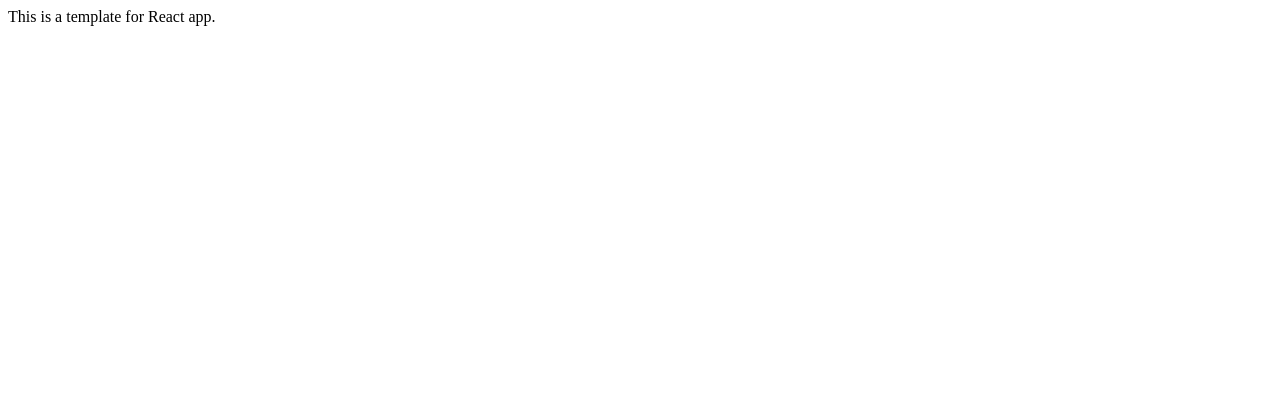
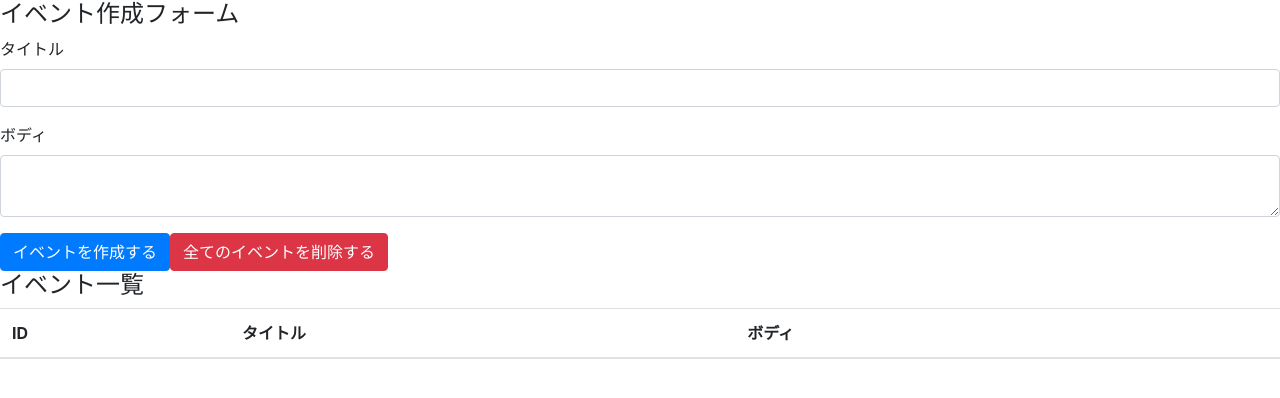
Before and after one commit to ryoya-ebisawa/react-hooks-101, a React (Create React App) app: page / in a window 1280 px wide. Shown: the top 398 px of the page. Built offline with nearby package versions, Linux system fonts and the light colour scheme.

Commit message:
create event form and event table with bootstrap

```diff
--- a/package.json
+++ b/package.json
@@ -6,6 +6,7 @@
     "@testing-library/jest-dom": "^4.2.4",
     "@testing-library/react": "^9.3.2",
     "@testing-library/user-event": "^7.1.2",
+    "bootstrap": "4.3.1",
     "react": "^16.13.1",
     "react-dom": "^16.13.1",
     "react-scripts": "3.4.1"
--- a/src/App.js
+++ /dev/null
@@ -1,7 +0,0 @@
-import React from "react";
-
-const App = () => {
-  return <div>This is a template for React app.</div>;
-};
-
-export default App;
--- /dev/null
+++ b/src/components/App.js
@@ -0,0 +1,36 @@
+import React from "react";
+import "bootstrap/dist/css/bootstrap.min.css";
+
+const App = () => {
+  return (
+    <div className="container-fulid">
+      <h4>イベント作成フォーム</h4>
+      <form action="">
+        <div className="form-group">
+          <label htmlFor="forEventTitle">タイトル</label>
+          <input className="form-control" id="forEventTitle" />
+        </div>
+        <div className="form-group">
+          <label htmlFor="forEventBody">ボディ</label>
+          <textarea className="form-control" id="forEventBody" />
+        </div>
+        <button className="btn btn-primary">イベントを作成する</button>
+        <button className="btn btn-danger">全てのイベントを削除する</button>
+      </form>
+      <h4>イベント一覧</h4>
+      <table className="table table-hover">
+        <thead>
+          <tr>
+            <th>ID</th>
+            <th>タイトル</th>
+            <th>ボディ</th>
+            <th></th>
+          </tr>
+        </thead>
+        <tbody></tbody>
+      </table>
+    </div>
+  );
+};
+
+export default App;
--- a/src/index.js
+++ b/src/index.js
@@ -1,6 +1,6 @@
 import React from "react";
 import ReactDOM from "react-dom";
-import App from "./App";
+import App from "./components/App";
 
 ReactDOM.render(
   <React.StrictMode>
```
Also changed, not shown: 1 other file (tests, documents, lock files or other folders).
